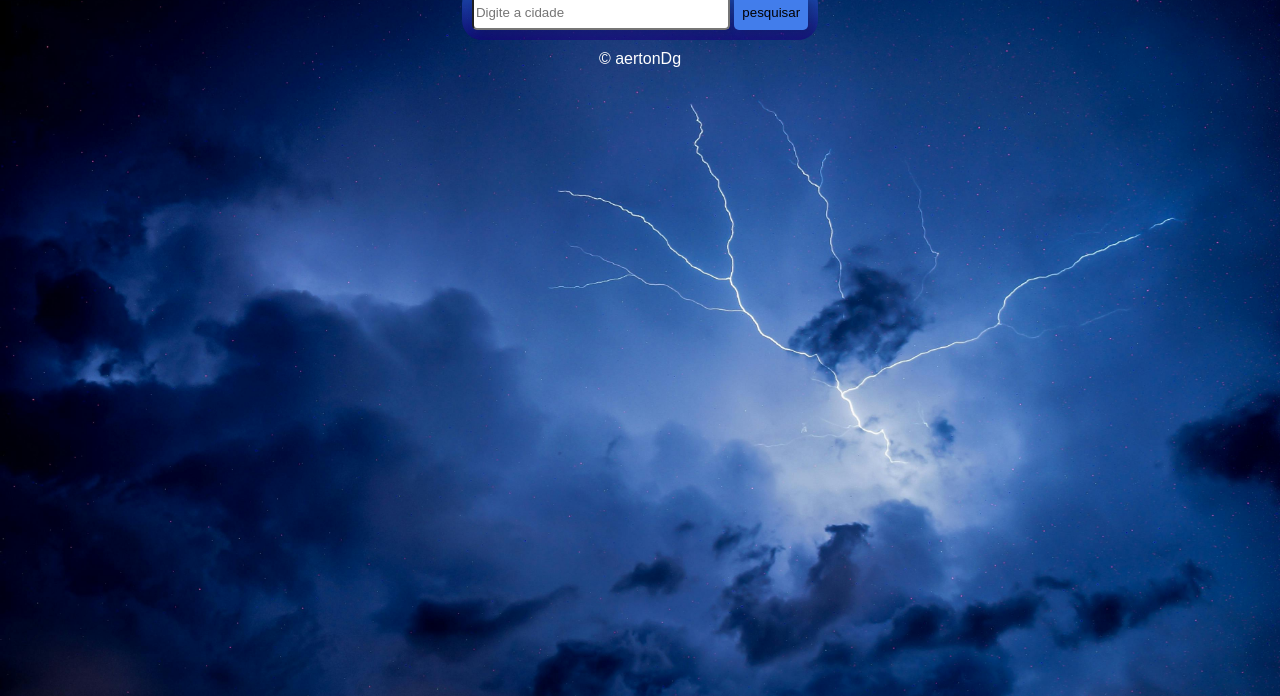
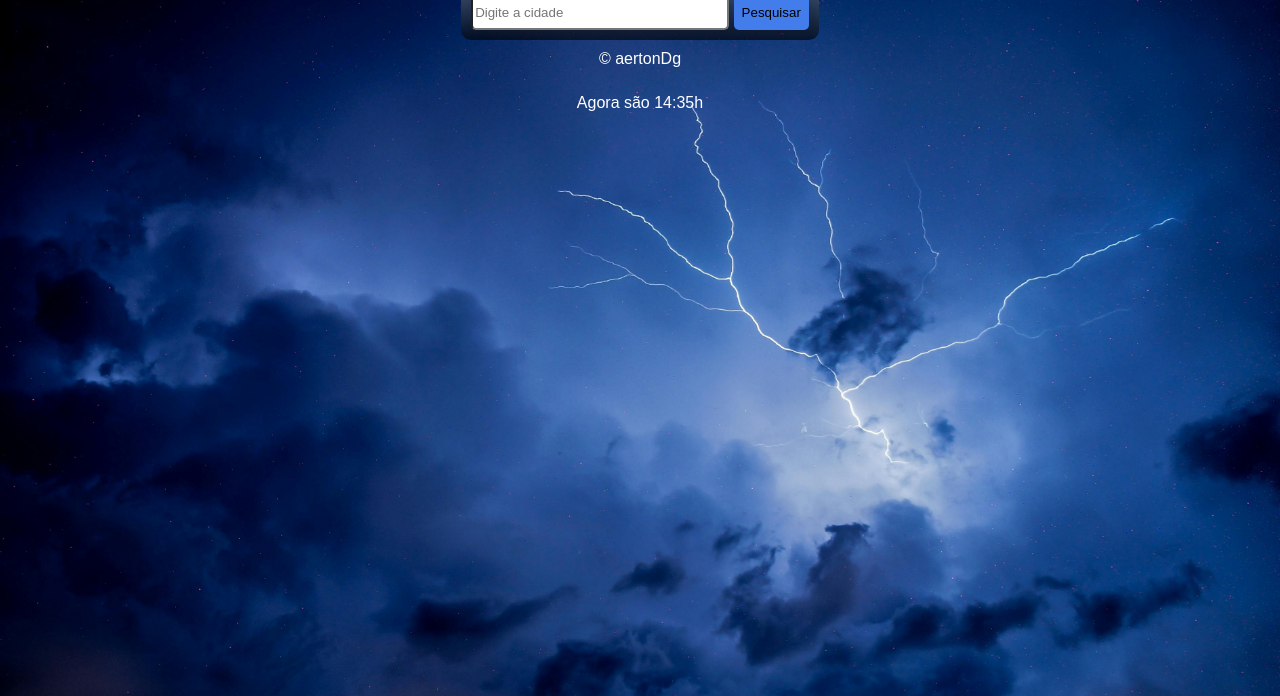
Before and after one commit to Platos69/jest-project-api, a plain HTML site: page page.html in a window 1280 px wide. Shown: the part 104-800 px from the top of the page. Drawn offline with Linux system fonts and the light colour scheme.

Commit message:
Add files via upload

```diff
--- a/page.html
+++ b/page.html
@@ -9,7 +9,9 @@
     <link rel="shortcut icon" href="./img/favicon.ico" type="image/x-icon">
 </head>
 
-<body>
+<body onload="carregar()">
+
+
     <header>
         <h1>CLIMA</h1>
         <img id="imgclima" src="./img/R.png" alt="">
@@ -18,7 +20,7 @@
         <input type="text" placeholder="Digite a cidade" id="input">
 
         <button id="search" type="submit">
-            pesquisar
+            Pesquisar
         </button>
 
         <div id="data" class="hide">
@@ -73,10 +75,14 @@
 
 
     </section>
-    <footer>&copy; aertonDg</footer>
+
     <div id="imagesci">
 
     </div>
+    </div>
+    <footer>&copy; aertonDg</footer>
+    <div class="hora">
+        <p id="msg"> hora</p>
     </div>
     <script src="./script.js"></script>
 </body>
--- a/script.js
+++ b/script.js
@@ -157,3 +157,11 @@ document.addEventListener('DOMContentLoaded', function() {
 
 var btn3 = document.querySelector('#mais-info')
 var Mais = document.querySelector('#mais-infor')
+
+function carregar(){
+    var msg = window.document.getElementById('msg')
+    var data = new Date()
+    var hora = data.getHours()
+    var min = data.getMinutes()
+    msg.innerHTML = `Agora são ${hora}:${min}h`
+}
--- a/style.css
+++ b/style.css
@@ -24,8 +24,8 @@ body{
     background-attachment: fixed;
 }
 #card {
-    background: linear-gradient(180deg, #2b6be2ab 0%, #1700809c 100%);
-    border-radius: 20px;
+    background: linear-gradient(180deg, #636d80ab 0%, #0000009c 100%);
+    border-radius: 10px;
     margin: auto;
     text-align: center;
     padding: 10px;
@@ -36,7 +36,13 @@ body{
     color: white;
     font-family: Arial, Helvetica, sans-serif;
 }
+.hora{
+    justify-content: center;
+    text-align: center;
+    color: white;
+    font-family: Arial, Helvetica, sans-serif;
 
+}
 #search{
     background-color: #437eecfe;
     border-radius: 5px;
@@ -47,7 +53,7 @@ body{
     transition: all 0.5s;
 }
 #search:hover{
-    background-color: rgb(6, 6, 128);
+    background-color: transparent;
     color: white;
     transform: scale(1.1);
 }
```
